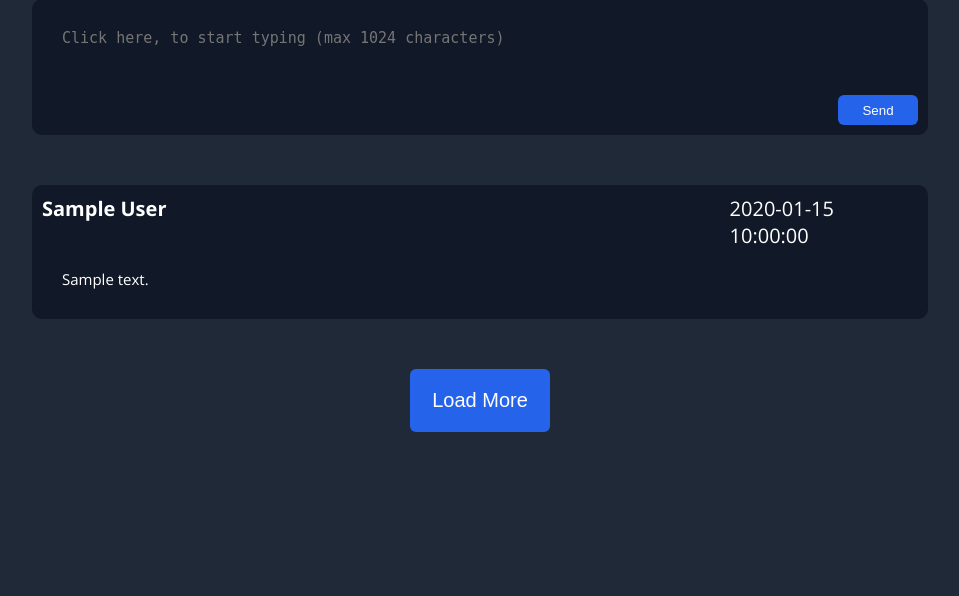
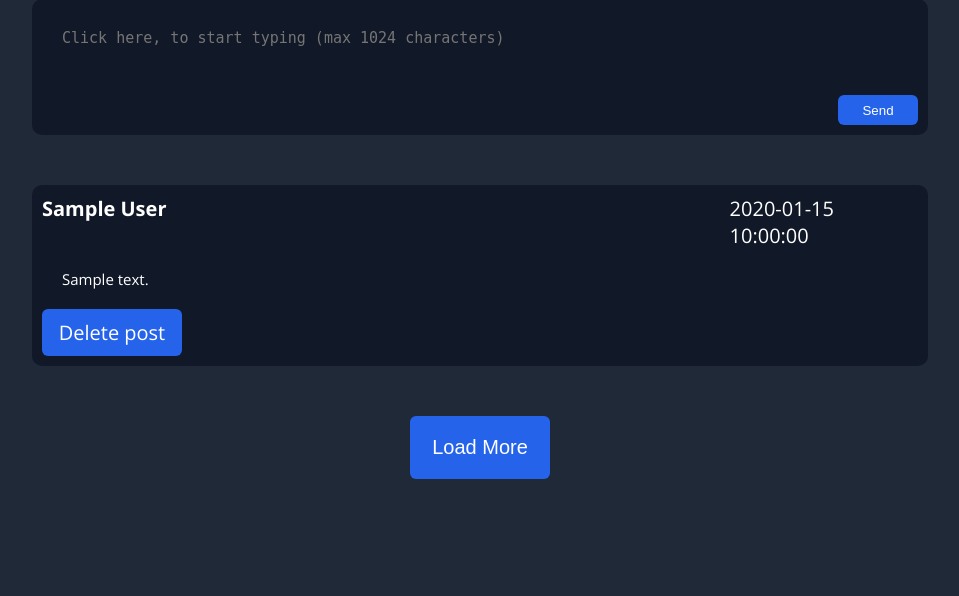
Before and after one commit to Petter77/phpGigaProjectPatrykPawlinski, a PHP site: page /index.php in a window 1280 px wide. Shown: the part 111-707 px from the top of the page, without its empty margins (160-1119 px from the left). Run offline with PHP 8.4, Linux system fonts and the light colour scheme; the visitor is signed in with stand-in values (Sample User, id 1); tables that the repository leaves empty or names only in its code hold one stand-in row (values such as "Sample post").

Commit message:
Created simple delete-post button

```diff
--- a/css/style.css
+++ b/css/style.css
@@ -231,3 +231,20 @@ footer {
 .date{
     width: 240px;
 }
+.post a{
+    text-decoration: none;
+}
+#removePost{
+    text-decoration: none;
+    cursor: pointer;
+    background: #2563eb;
+    border-radius: 6px;
+    padding: 10px;
+    width: 140px;
+    text-align: center;
+}
+
+#removePost:hover{
+    background: #1d4ed8;
+    transition: background .1s;
+}
--- a/js/ajax.js
+++ b/js/ajax.js
@@ -14,13 +14,10 @@ $(document).ready(function () {
             dataType: 'json',
             success: function (data) {
                 if (data.length === 0) {
-                    container.append('<p>Brak więcej danych do wyświetlenia.</p>');
+                    container.append('<p style="text-align: center">No more data to display.</p>');
                     loadMoreButton.hide();
                     allDataDisplayed = true;
                 } else {
-                    let nextRecord = data[2];
-                    console.log('Zawartość następnego rekordu:', nextRecord);
-
                     data.forEach(function (row) {
                         let postHtml = '<div class="post">' +
                             '<div class="post-upper-content">'+
@@ -28,11 +25,11 @@ $(document).ready(function () {
                                 '<div class="date">' + row.date + '</div>' +
                             '</div>'+
                                 '<div class="post-content">' + row.content + '</div>' +
+                            '<a href="scripts/deletePost.php?remove='+row.id+'"><div id="removePost">Delete post</div></a>'+
                             '</div>';
                         container.append(postHtml);
                     });
                     offset += limit;
-
                     loadMoreButton.show();
                 }
             }
--- a/login.php
+++ b/login.php
@@ -21,7 +21,7 @@ if(isset($_SESSION['newSession'])){
     <meta name="viewport"
           content="width=device-width, user-scalable=no, initial-scale=1.0, maximum-scale=1.0, minimum-scale=1.0">
     <meta http-equiv="X-UA-Compatible" content="ie=edge">
-    <title>JTPPPCWOW</title>
+    <title>Login-JTPPPCW</title>
 </head>
 <body>
 <main>
--- a/register.php
+++ b/register.php
@@ -14,7 +14,7 @@
     <meta name="viewport"
           content="width=device-width, user-scalable=no, initial-scale=1.0, maximum-scale=1.0, minimum-scale=1.0">
     <meta http-equiv="X-UA-Compatible" content="ie=edge">
-    <title>JTPPPCWOW</title>
+    <title>Register-JTPPPCWOW</title>
 </head>
 <body>
 <main>
--- a/scripts/adminScripts.php
+++ /dev/null
@@ -1 +0,0 @@
-<?php
--- a/scripts/ajaxScripts.php
+++ b/scripts/ajaxScripts.php
@@ -4,7 +4,7 @@ require ('config.php');
 $offset = $_POST['offset'];
 $limit = 3;
 
-$sql = "SELECT * FROM post  ORDER BY date DESC LIMIT $offset, $limit";
+$sql = "SELECT * FROM post WHERE removed=0 ORDER BY date DESC LIMIT $offset, $limit ";
 $result = $conn->query($sql);
 
 $data = array();
--- /dev/null
+++ b/scripts/deletePost.php
@@ -0,0 +1,6 @@
+<?php
+require ('config.php');
+$postID = $_GET['remove'];
+$remove = "UPDATE post SET removed = 1 WHERE id = $postID";
+$query = mysqli_query($conn,$remove);
+header('location:../index.php');
```
